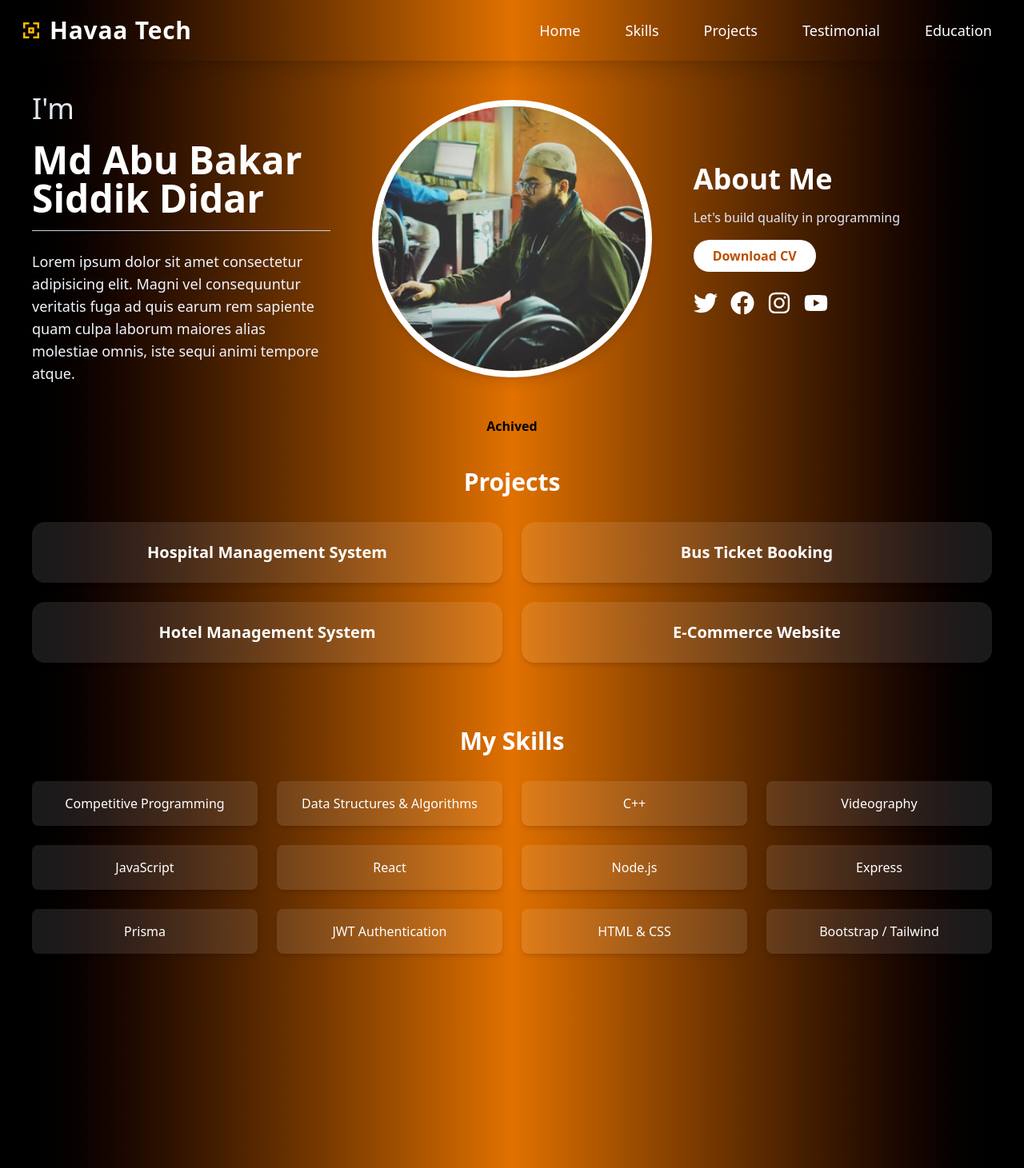
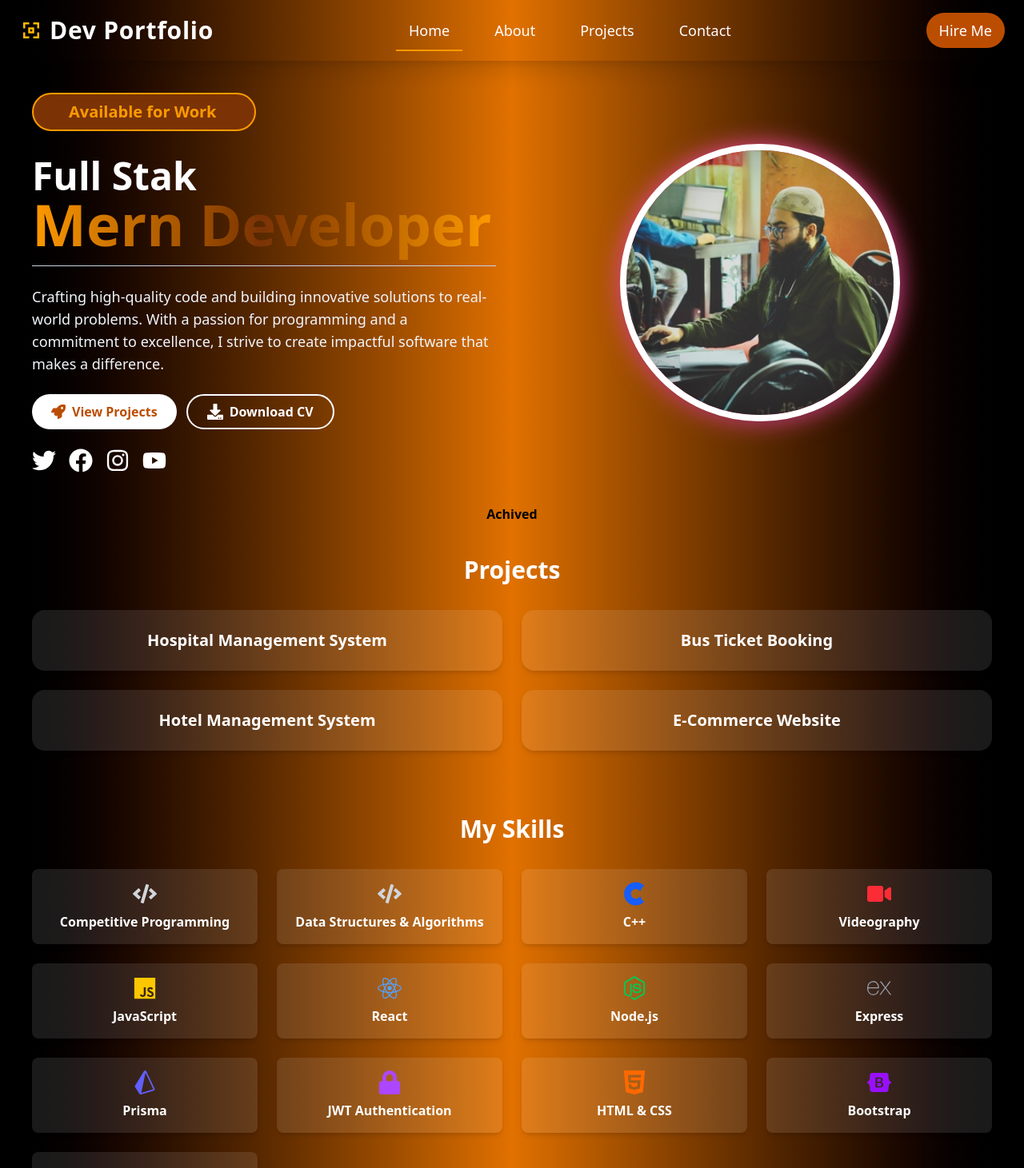
Before and after one commit to Didariiuc/Portfolio, a React (Vite) app: page / in a window 1280 px wide. Shown: the top 1461 px of the page at 80% size. Built offline with nearby package versions, Linux system fonts and the light colour scheme.

Commit message:
some changes added and give some extra fiture in hero section

```diff
--- a/src/components/Hero.jsx
+++ b/src/components/Hero.jsx
@@ -1,6 +1,8 @@
 import React from 'react'
 import HeroPic from '../assets/didar.jpg'
-import { FaTwitter, FaFacebook, FaInstagram, FaYoutube } from "react-icons/fa";
+import { FaTwitter, FaFacebook, FaInstagram, FaYoutube, FaDownload, FaRocket } from "react-icons/fa";
+
+
 
 function Hero() {
 
@@ -18,43 +20,59 @@ function Hero() {
       <div className="flex flex-col lg:flex-row justify-around items-center gap-10">
 
         {/* Left Section */}
-        <div className="lg:w-1/3 text-center lg:text-left">
-          <p className="text-4xl mb-5 text-slate-200">I'm</p>
-          <h1 className="text-5xl font-bold">Md Abu Bakar Siddik Didar</h1>
+        <div className="lg:w-1/2 text-center lg:text-left">
+          {/* Availeable for Work */}
+          <div className="mb-8 border-2 border-white-700 rounded-full px-11 py-2 w-70 bg-amber-900 text-amber-500 font-bold text-xl">
+            Available for Work
+          </div>
+
+          <h1 className="text-5xl font-bold">Full Stak
+           <br /> <span className='text-transparent bg-gradient-to-r from-amber-500 via-amber-900 to-amber-500 bg-clip-text text-7xl'>Mern Developer</span></h1>
           <hr className="mt-4 w-full border-t border-slate-300" />
           <p className="mt-6 text-lg text-slate-100">
-            Lorem ipsum dolor sit amet consectetur adipisicing elit. Magni vel consequuntur veritatis fuga ad quis earum rem sapiente quam culpa laborum maiores alias molestiae omnis, iste sequi animi tempore atque.
+            Crafting high-quality code and building innovative solutions to real-world problems. With a passion for programming and a commitment to excellence, I strive to create impactful software that makes a difference.
           </p>
+          <div className=" mt-5 text-center lg:text-left">
+
+
+            <div className="flex justify-center lg:justify-start mt-6 space-x-4">
+              <button
+                onClick={handleDownload}
+                className="mr-3 bg-white text-amber-700 hover:bg-amber-700 hover:text-white font-bold py-2 px-6 rounded-full transition flex items-center gap-2"
+              >
+                <FaRocket size={18} className="text-amber-700 hover:text-white" />
+                View Projects
+              </button>
+              <button
+                onClick={handleDownload}
+                className="flex items-center gap-2 bg-transparent border-2 hover:bg-amber-700 hover:text-white font-bold py-2 px-6 rounded-full transition"
+              >
+                <FaDownload size={20} className="hover:text-amber-300" />
+                Download CV
+              </button>
+            </div>
+            <div className="flex justify-center lg:justify-start mt-6 space-x-4">
+              <FaTwitter size={30} className="cursor-pointer hover:text-amber-300" />
+              <FaFacebook size={30} className="cursor-pointer hover:text-amber-300" />
+              <FaInstagram size={30} className="cursor-pointer hover:text-amber-300" />
+              <FaYoutube size={30} className="cursor-pointer hover:text-amber-300" />
+            </div>
+          </div>
         </div>
 
         {/* Middle Section (Image) */}
-        <div className="lg:w-1/3 flex justify-center">
+        <div className="lg:w-1/2 flex justify-center">
           <img
             src={HeroPic}
             alt="Hero"
             width={350}
             height={350}
-            className="rounded-full border-8 border-white shadow-lg hover:scale-105 transition-transform duration-300"
+            className="rounded-full border-8 border-white shadow-lg hover:scale-105 transition-transform duration-300 drop-shadow-[0_0_15px_#ec4899]"
           />
         </div>
 
         {/* Right Section */}
-        <div className="lg:w-1/3 text-center lg:text-left">
-          <p className="text-4xl mb-4 font-bold">About Me</p>
-          <p className="text-slate-200 mb-4">Let's build quality in programming</p>
-          <button
-            onClick={handleDownload}
-            className="bg-white text-amber-700 hover:bg-amber-700 hover:text-white font-bold py-2 px-6 rounded-full transition"
-          >
-            Download CV
-          </button>
-          <div className="flex justify-center lg:justify-start mt-6 space-x-4">
-            <FaTwitter size={30} className="cursor-pointer hover:text-amber-300" />
-            <FaFacebook size={30} className="cursor-pointer hover:text-amber-300" />
-            <FaInstagram size={30} className="cursor-pointer hover:text-amber-300" />
-            <FaYoutube size={30} className="cursor-pointer hover:text-amber-300" />
-          </div>
-        </div>
+
       </div>
     </div>
   )
--- a/src/components/NavBar.jsx
+++ b/src/components/NavBar.jsx
@@ -2,7 +2,7 @@ import React, { useState } from "react";
 import { CgNametag } from "react-icons/cg";
 import { AiOutlineClose } from "react-icons/ai";
 import { HiMenuAlt1 } from "react-icons/hi";
-import { Link } from "react-router";
+import { Link, NavLink } from "react-router";
 
 function NavBar() {
   const [isOpen, setIsOpen] = useState(false);
@@ -18,43 +18,61 @@ function NavBar() {
           className="text-white font-bold text-3xl tracking-wide flex items-center gap-2 hover:scale-105 transition duration-300"
         >
           <CgNametag className="text-amber-400" />
-          Havaa Tech
+          Dev Portfolio
         </Link>
 
         {/* Desktop Menu */}
 
         <div className="hidden lg:flex space-x-6">
-          <Link
+          <NavLink
             to="/"
-            className="text-white text-lg px-4 py-2 rounded-full hover:bg-amber-500 hover:text-black transition duration-300"
+             className={({ isActive }) =>
+              `text-white text-lg px-4 py-2 rounded-full transition duration-300 ${
+                isActive ? "text-white relative after:content-[''] after:absolute after:-bottom-1 after:left-0 after:w-full after:h-[2px] after:bg-amber-500"
+        : "text-gray-400"
+              }`
+            }
           >
             Home
-          </Link>
-          <Link
+          </NavLink>
+          <NavLink
             to="/skills"
-            className="text-white text-lg px-4 py-2 rounded-full hover:bg-amber-500 hover:text-black transition duration-300"
+             className={({ isActive }) =>
+              `text-white text-lg px-4 py-2 rounded-full transition duration-300 ${
+                isActive ? "text-white relative after:content-[''] after:absolute after:-bottom-1 after:left-0 after:w-full after:h-[2px] after:bg-amber-500"
+        : "text-gray-400"
+              }`
+            }
           >
-            Skills
-          </Link>
-          <Link
+            About
+          </NavLink>
+          <NavLink
             to="/projects"
-            className="text-white text-lg px-4 py-2 rounded-full hover:bg-amber-500 hover:text-black transition duration-300"
+             className={({ isActive }) =>
+              `text-white text-lg px-4 py-2 rounded-full transition duration-300 ${
+                isActive ? "text-white relative after:content-[''] after:absolute after:-bottom-1 after:left-0 after:w-full after:h-[2px] after:bg-amber-500"
+        : "text-gray-400"
+              }`
+            }
           >
             Projects
-          </Link>
-          <Link
+          </NavLink>
+          <NavLink
             to="/testimonial"
-            className="text-white text-lg px-4 py-2 rounded-full hover:bg-amber-500 hover:text-black transition duration-300"
+            className={({ isActive }) =>
+              `text-white text-lg px-4 py-2 rounded-full transition duration-300 ${
+                isActive ? "text-white relative after:content-[''] after:absolute after:-bottom-1 after:left-0 after:w-full after:h-[2px] after:bg-amber-500"
+        : "text-gray-400"
+              }`
+            }
           >
-            Testimonial
-          </Link>
-          <Link
-            to="/education"
-            className="text-white text-lg px-4 py-2 rounded-full hover:bg-amber-500 hover:text-black transition duration-300"
-          >
-            Education
-          </Link>
+            Contact
+          </NavLink>
+
         </div>
+        <button className="items-center justify-center flex text-white text-lg px-4 py-2 rounded-full bg-amber-700 hover:bg-amber-600 transition duration-300">
+          Hire Me
+        </button>
 
         {/* Mobile Toggle */}
         <div onClick={handleToggle} className="lg:hidden cursor-pointer">
@@ -66,55 +84,73 @@ function NavBar() {
         </div>
       </div>
 
+
+
+
+
+
+
+
+
+
+
       {/* Mobile Menu */}
       {isOpen && (
         <div className="lg:hidden bg-black/80 backdrop-blur-sm py-6 transition-all duration-500 ease-in-out">
           <ul className="flex flex-col items-center space-y-4">
             <li>
-              <Link
+              <NavLink
                 to="/"
-                className="text-amber-300 text-xl hover:text-amber-500 transition duration-300"
+                className={({ isActive }) =>
+                  `text-amber-300 text-xl hover:text-amber-500 transition duration-300 ${
+                    isActive ? "text-amber-500" : ""
+                  }`
+                }
                 onClick={() => setIsOpen(false)}
               >
                 Home
-              </Link>
+              </NavLink>
             </li>
             <li>
-              <Link
+              <NavLink
                 to="/skills"
-                className="text-amber-300 text-xl hover:text-amber-500 transition duration-300"
+                className={({ isActive }) =>
+                  `text-amber-300 text-xl hover:text-amber-500 transition duration-300 ${
+                    isActive ? "text-amber-500" : ""
+                  }`
+                }
                 onClick={() => setIsOpen(false)}
               >
-                Skills
-              </Link>
+                About
+              </NavLink>
             </li>
             <li>
-              <Link
+              <NavLink
                 to="/projects"
-                className="text-amber-300 text-xl hover:text-amber-500 transition duration-300"
+                className={({ isActive }) =>
+                  `text-amber-300 text-xl hover:text-amber-500 transition duration-300 ${
+                    isActive ? "text-amber-500" : ""
+                  }`
+                }
                 onClick={() => setIsOpen(false)}
               >
                 Projects
-              </Link>
+              </NavLink>
             </li>
             <li>
-              <Link
+              <NavLink
                 to="/testimonial"
-                className="text-amber-300 text-xl hover:text-amber-500 transition duration-300"
+                className={({ isActive }) =>
+                  `text-amber-300 text-xl hover:text-amber-500 transition duration-300 ${
+                    isActive ? "text-amber-500" : ""
+                  }`
+                }
                 onClick={() => setIsOpen(false)}
               >
-                Testimonial
-              </Link>
+                Contact
+              </NavLink>
             </li>
-            <li>
-              <Link
-                to="/education"
-                className="text-amber-300 text-xl hover:text-amber-500 transition duration-300"
-                onClick={() => setIsOpen(false)}
-              >
-                Education
-              </Link>
-            </li>
+
           </ul>
         </div>
       )}
--- a/src/components/Skills.jsx
+++ b/src/components/Skills.jsx
@@ -1,33 +1,36 @@
 import React from 'react'
+import { FaCode, FaCuttlefish, FaVideo, FaJs, FaReact, FaNodeJs, FaLock } from "react-icons/fa";
+import { SiExpress, SiPrisma, SiHtml5, SiCss3, SiBootstrap, SiTailwindcss } from "react-icons/si";
 
 function Skills() {
   const skills = [
-    "Competitive Programming",
-    "Data Structures & Algorithms",
-    "C++",
-    "Videography",
-    "JavaScript",
-    "React",
-    "Node.js",
-    "Express",
-    "Prisma",
-    "JWT Authentication",
-    "HTML & CSS",
-    "Bootstrap / Tailwind",
-
+    { name: "Competitive Programming", icon: <FaCode className="text-gray-300" /> },
+    { name: "Data Structures & Algorithms", icon: <FaCode className="text-gray-300" /> },
+    { name: "C++", icon: <FaCuttlefish className="text-blue-600" /> },
+    { name: "Videography", icon: <FaVideo className="text-red-500" /> },
+    { name: "JavaScript", icon: <FaJs className="text-yellow-400" /> },
+    { name: "React", icon: <FaReact className="text-blue-400" /> },
+    { name: "Node.js", icon: <FaNodeJs className="text-green-500" /> },
+    { name: "Express", icon: <SiExpress className="text-gray-400" /> },
+    { name: "Prisma", icon: <SiPrisma className="text-indigo-500" /> },
+    { name: "JWT Authentication", icon: <FaLock className="text-purple-500" /> },
+    { name: "HTML & CSS", icon: <SiHtml5 className="text-orange-500" /> },
+    { name: "Bootstrap", icon: <SiBootstrap className="text-purple-600" /> },
+    { name: "Tailwind", icon: <SiTailwindcss className="text-teal-400" /> },
   ];
 
   return (
-    <div className="p-10 text-white ">
+    <div className="p-10 text-white">
       <h2 className="text-3xl font-bold mb-8 text-center">My Skills</h2>
 
       <div className="grid grid-cols-2 sm:grid-cols-3 lg:grid-cols-4 gap-6">
         {skills.map((skill, index) => (
           <div
             key={index}
-            className="bg-white/10 rounded-lg shadow-md p-4 text-center hover:bg-white/20 transition"
+            className="bg-white/10 rounded-lg shadow-md p-4 text-center hover:bg-white/20 transition flex flex-col items-center gap-2"
           >
-            {skill}
+            <span className="text-3xl">{skill.icon}</span>
+            <span className="font-semibold">{skill.name}</span>
           </div>
         ))}
       </div>
--- a/tailwind.config.js
+++ b/tailwind.config.js
@@ -1,6 +1,6 @@
 /** @type {import('tailwindcss').Config} */
 export default {
-  darkMode: 'class',
+  darkMode: '#0F0F1A',
   content: [
     "./index.html",
     "./src/**/*.{js,ts,jsx,tsx}",
```
